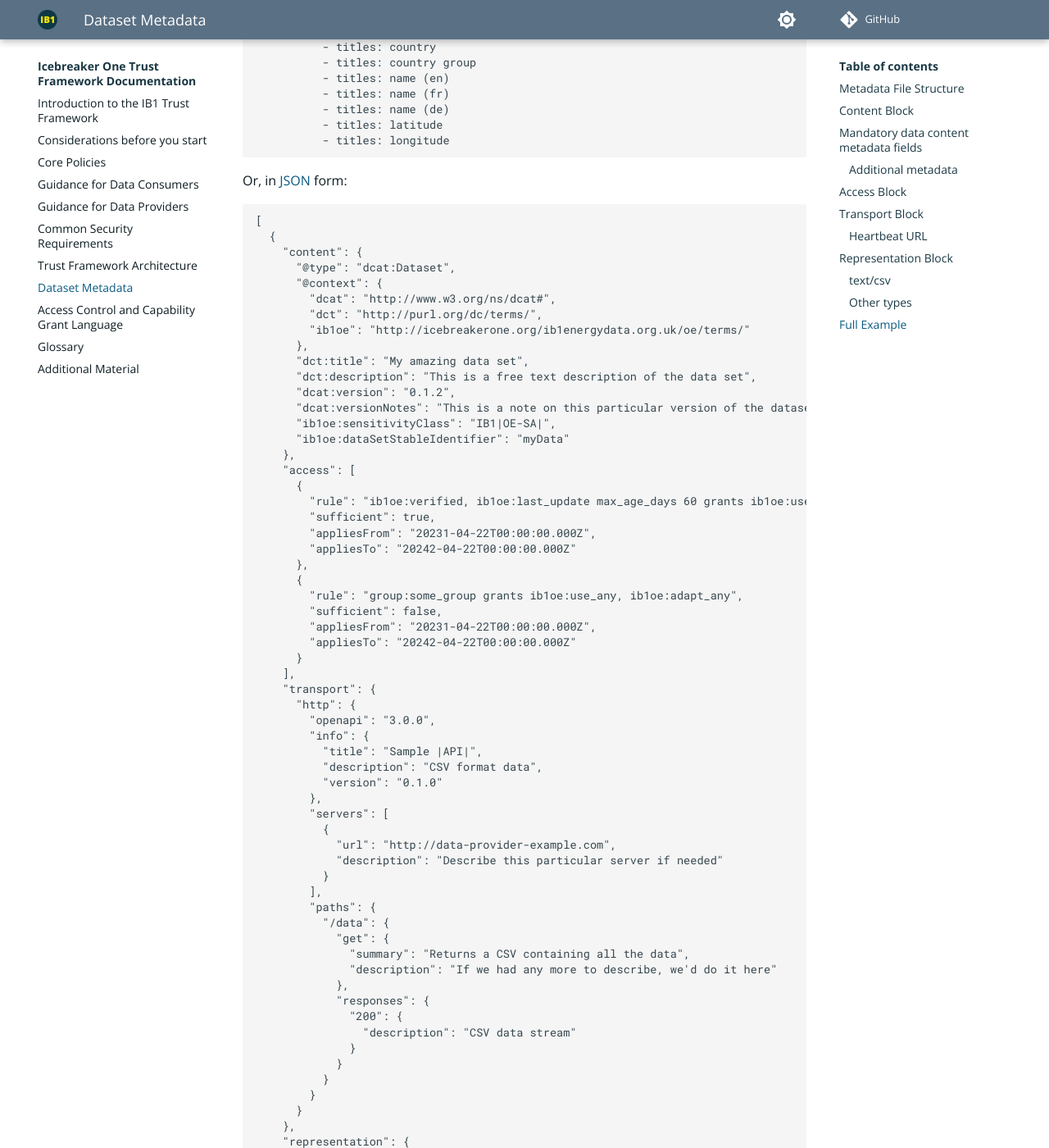
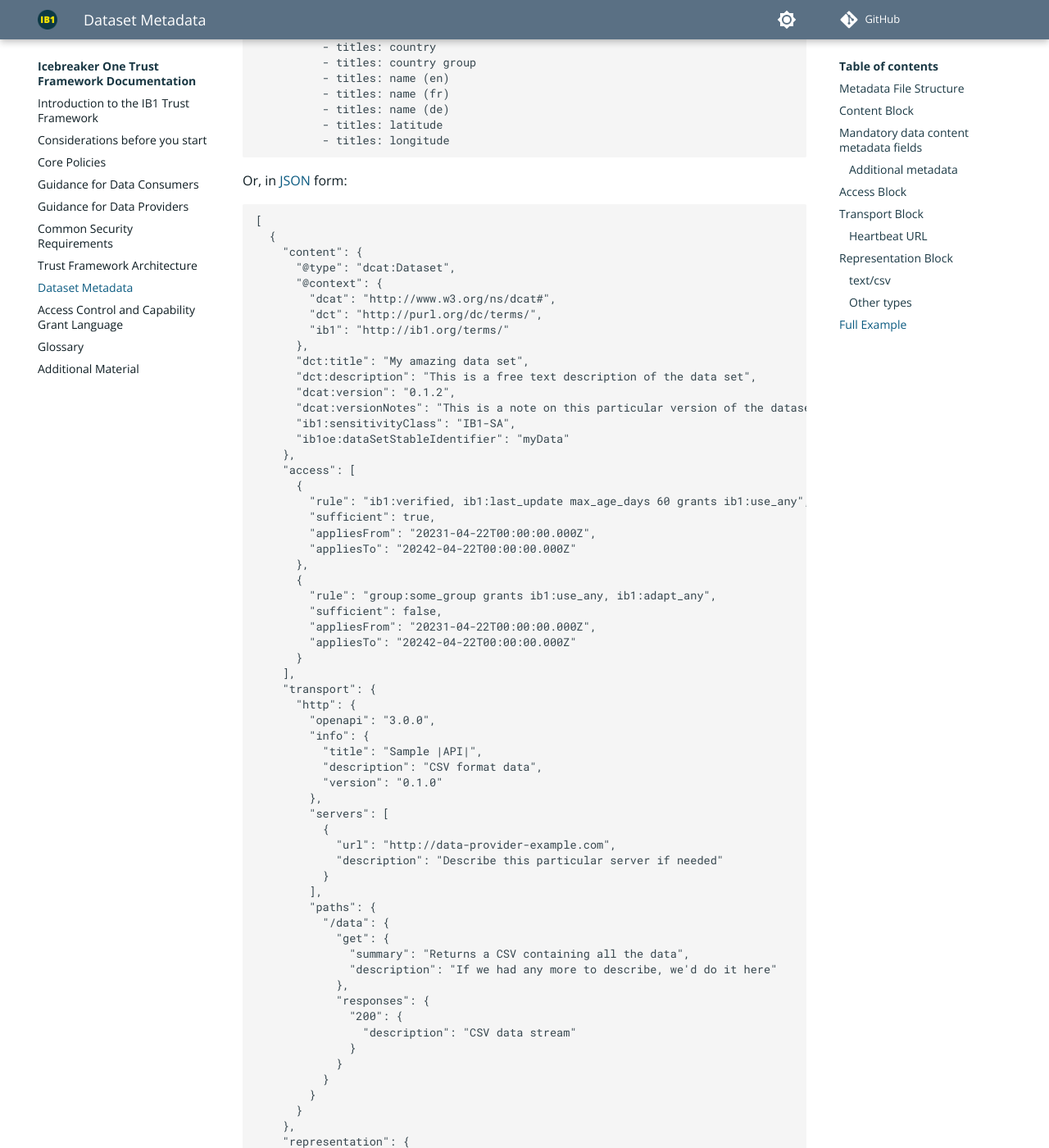
Before and after one commit to icebreakerone/ib1-technical-docs, an MkDocs documentation site: the page built from docs/metadata.md, in a window 1280 px wide and 1400 px high, scrolled down 6651 px. Shown: the whole window at 82% size. Built offline with MkDocs 1.6.1 and Material for MkDocs 9.7.7, drawn with Linux system fonts in a browser that asks for light colours; plug-ins that fetch from the network failed and are left out; comment, search, counter and statistics services are not loaded; the version menu is left out; some of the changed text lies outside the part shown.

Commit message:
docs/metadata.md updated from https://stackedit.net/

```diff
--- a/docs/metadata.md
+++ b/docs/metadata.md
@@ -254,7 +254,7 @@ in the full metadata file this would be contained within a list. [YAML](glossary
     ib1:dataSetStableIdentifier: myData
   access:
     # Access constraint to licensing predicates
-    - rule: ib1:verified, ib1:last_update max_age_days 60 grants ib1oe:use_any
+    - rule: ib1:verified, ib1:last_update max_age_days 60 grants ib1:use_any
       sufficient: true
       appliesFrom: 20231-04-22
       appliesTo: 20242-04-22
@@ -308,24 +308,24 @@ Or, in [JSON](glossary.md#term-Javascript-Object-Notation) form:
       "@context": {
         "dcat": "http://www.w3.org/ns/dcat#",
         "dct": "http://purl.org/dc/terms/",
-        "ib1oe": "http://icebreakerone.org/ib1energydata.org.uk/oe/terms/"
+        "ib1": "http://ib1.org/terms/"
       },
       "dct:title": "My amazing data set",
       "dct:description": "This is a free text description of the data set",
       "dcat:version": "0.1.2",
       "dcat:versionNotes": "This is a note on this particular version of the dataset",
-      "ib1oe:sensitivityClass": "IB1|OE-SA|",
+      "ib1:sensitivityClass": "IB1-SA",
       "ib1oe:dataSetStableIdentifier": "myData"
     },
     "access": [
       {
-        "rule": "ib1oe:verified, ib1oe:last_update max_age_days 60 grants ib1oe:use_any",
+        "rule": "ib1:verified, ib1:last_update max_age_days 60 grants ib1:use_any",
         "sufficient": true,
         "appliesFrom": "20231-04-22T00:00:00.000Z",
         "appliesTo": "20242-04-22T00:00:00.000Z"
       },
       {
-        "rule": "group:some_group grants ib1oe:use_any, ib1oe:adapt_any",
+        "rule": "group:some_group grants ib1:use_any, ib1:adapt_any",
         "sufficient": false,
         "appliesFrom": "20231-04-22T00:00:00.000Z",
         "appliesTo": "20242-04-22T00:00:00.000Z"
```
Also changed, not shown: other parts of docs/metadata.md (+1 -1 lines).
